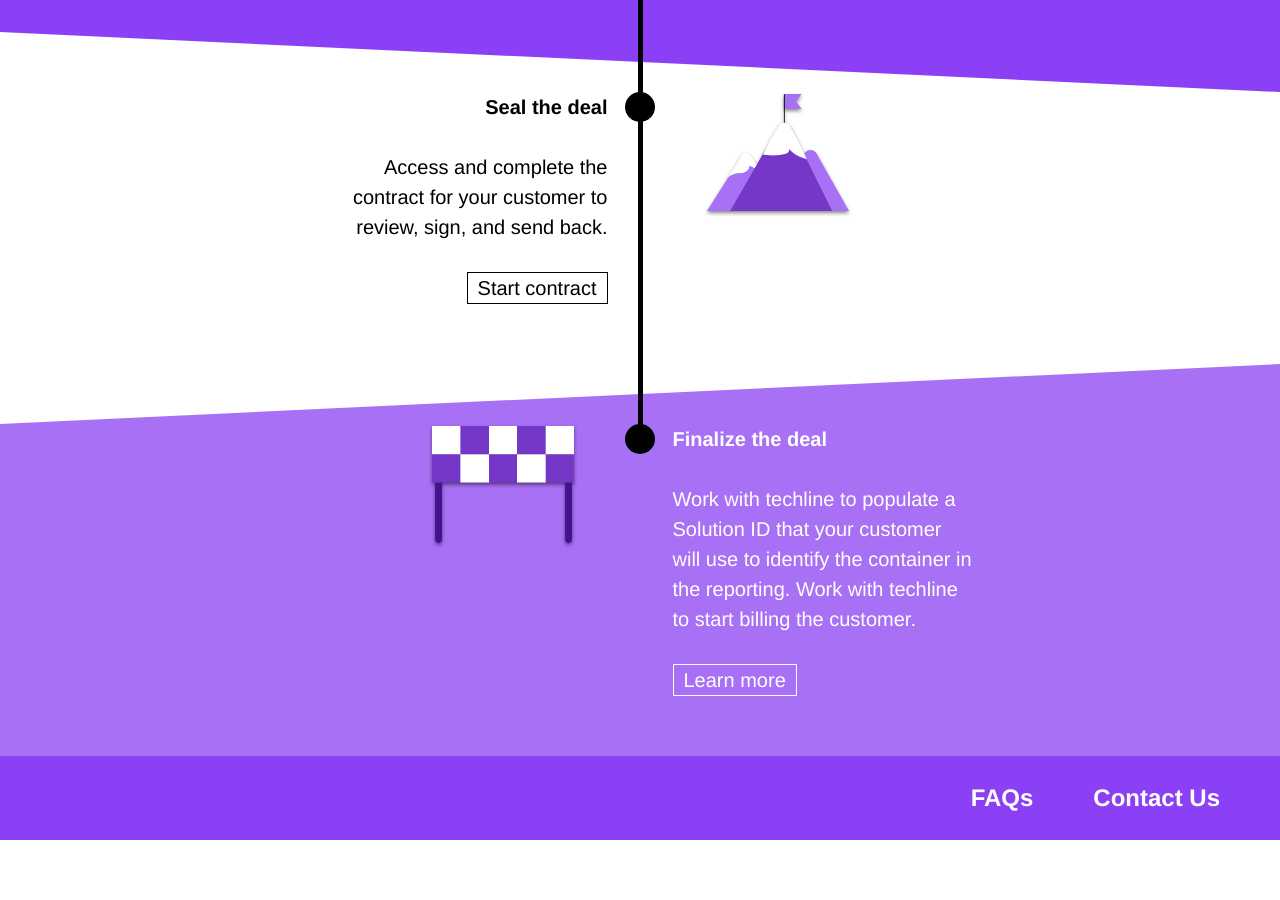
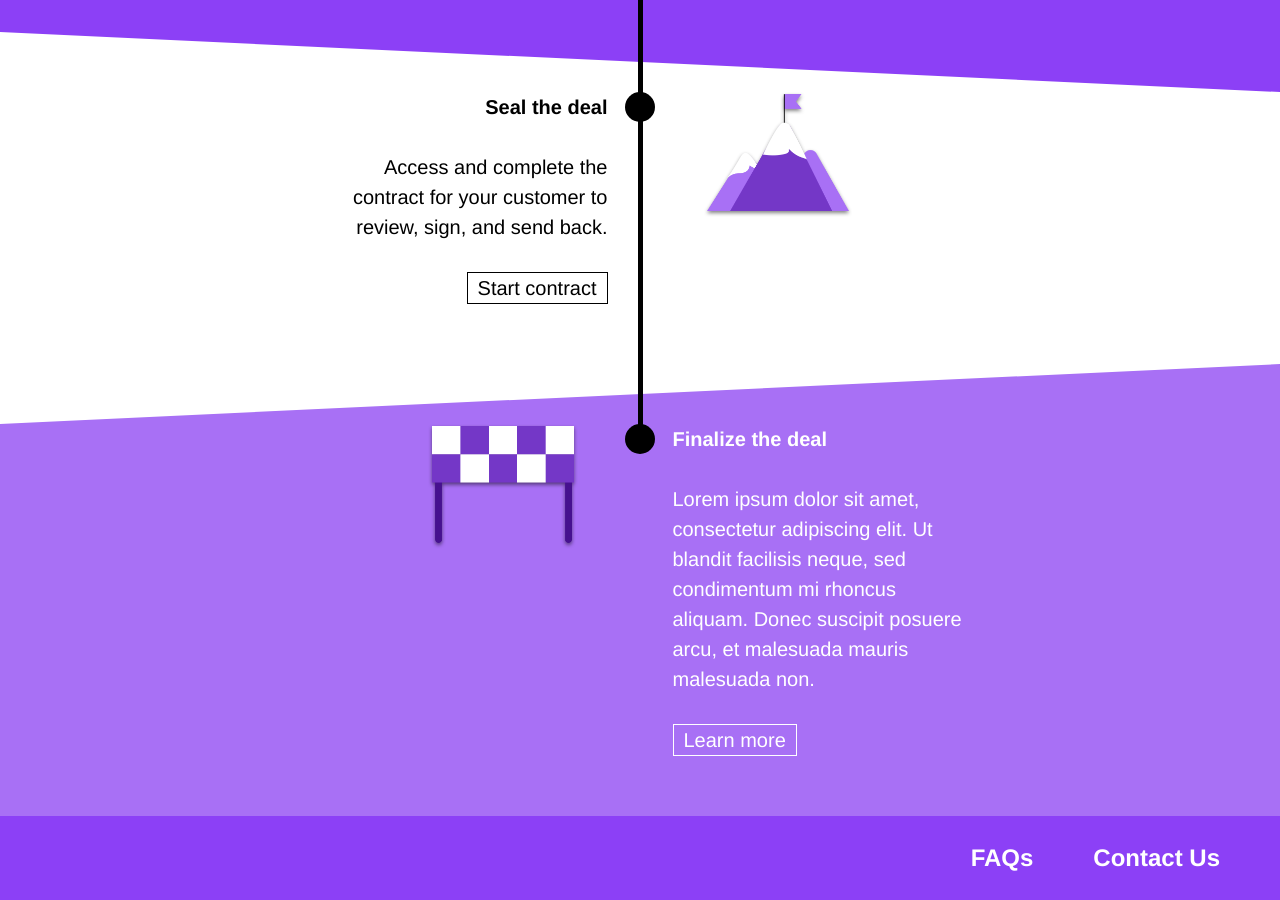
Before and after one commit to gvorbeck/container-pricing, a Jekyll site: the page built from pages/devtest-home.md, in a window 1280 px wide and 900 px high, scrolled down 1757 px. Built offline with Jekyll 4.4.1, drawn with Linux system fonts in a browser that asks for light colours; before the commit the page ends 2597 px from its top, so only the background shows below that.

Commit message:
Update devtest-finalize.md

```diff
--- a/pages/devtest-finalize.md
+++ b/pages/devtest-finalize.md
@@ -9,28 +9,28 @@
 # SOLUTION LANDING PAGE CONTENT
 page-logo: visual_finalize.png
 excerpt: |
-  Work with techline to populate a Solution ID that your customer will use to identify the container in the reporting. Work with techline to start billing the customer.
+  Lorem ipsum dolor sit amet, consectetur adipiscing elit. Ut blandit facilisis neque, sed condimentum mi rhoncus aliquam. Donec suscipit posuere arcu, et malesuada mauris malesuada non.
 button: Learn more
 
 # PAGE CONTENT
 page-sections:
 - type: accordion
   items:
-  - title: "Step 1: Submit key documents"
+  - title: "Step 1: In nisi risus, tempor eu tristique eget"
     text: |
-      The signed contract, pricing approval and completed CPS spreadsheet needs to be sent to the Q2C team (formally called STS) and Techline for processing.
+      Vivamus semper erat in dictum porta. Curabitur non luctus libero, eu vulputate eros. Curabitur eu dui finibus, varius elit at, pellentesque dolor. Phasellus tellus enim, vestibulum at venenatis eget, cursus condimentum neque.
 
       ![Hi Patricia](/cpricing/salesguides/assets/images/visual_patemail.png)
 
-      First, send the documents to Patricia Hadbavna from Q2C, copying the Container Pricing team to ensure a smooth process:
-      * [phadbavn@sk.ibm.com](mailto:phadbavn@sk.ibm.com)
-      * [cpricing@us.ibm.com](mailto:cpricing@us.ibm.com)
+      Donec at malesuada orci, posuere tristique magna. Maecenas commodo dapibus sapien et tincidunt.:
+      * [lorem.ipsum@example.com](mailto:lorem.ipsum@example.com)
+      * [lorem.ipsum@example.com](mailto:lorem.ipsum@example.com)
 
-      Next, raise a Techline request via your normal process, for example the online TSRG form.
+      Vivamus semper erat in dictum porta.
 
-      If your client has an ELA, please also send the contract to the ECM team.
+      Curabitur non luctus libero, eu vulputate eros. Curabitur eu dui finibus, varius elit at, pellentesque dolor.
 
-      If your client does not have an ELA, please also send the contract to the ESW team.
+      Phasellus tellus enim, vestibulum at venenatis eget, cursus condimentum neque.
   - title: "Step 2: Configure in the systems"
     text: |
       Techline will create the DevTest inventory profile for the DevTest container and ensure it accurately aligns with the contract, so it is important you submitted both the final CPS spreadsheet and the signed contract to Techline as per the previous step.
```
